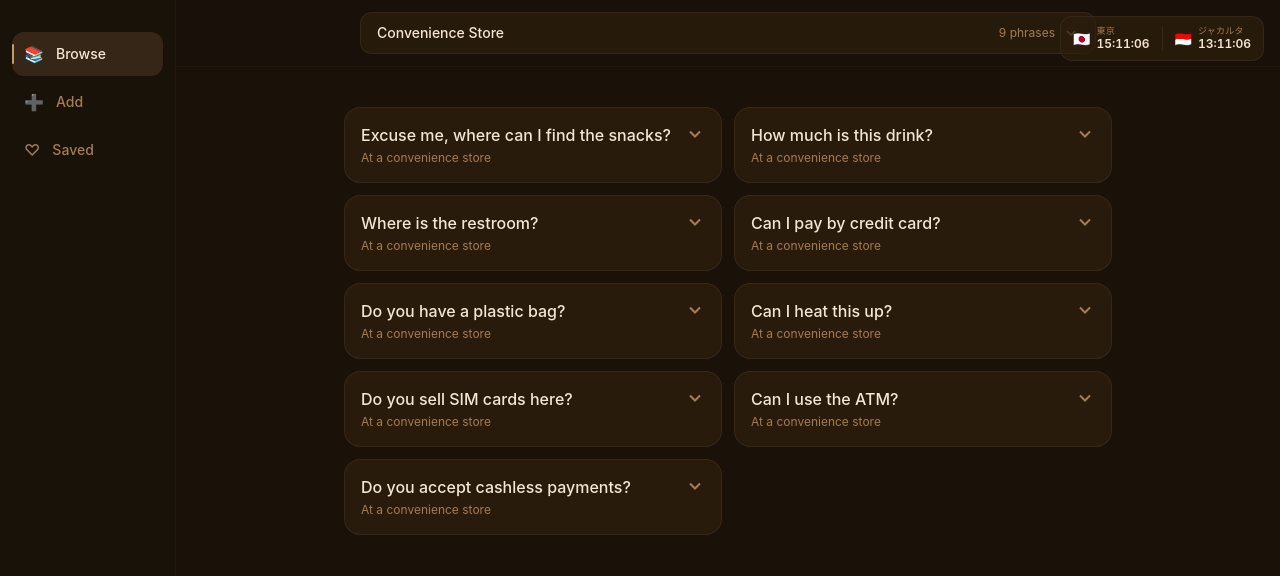
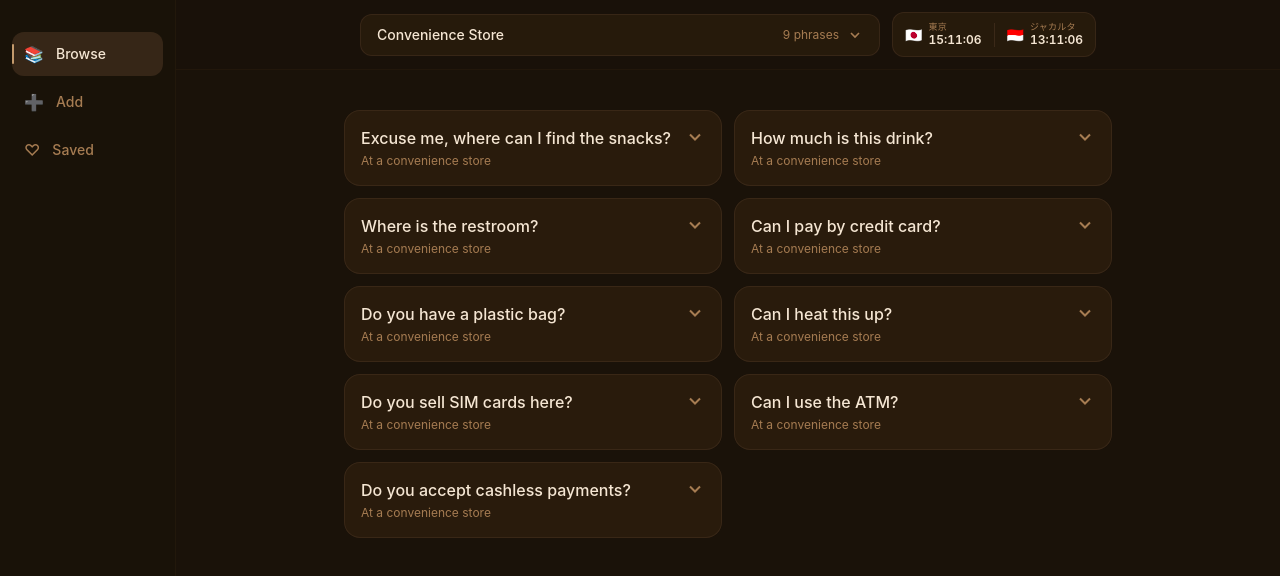
Before and after one commit to grarizki/japan-phrasebook, a React (Vite) app: page / in a window 1280 px wide. Shown: the top 576 px of the page. Built offline with nearby package versions, Linux system fonts and the light colour scheme.

Commit message:
Desktop: align clock with category trigger in top bar
- Replace floating fixed clock with clock inside the desktop top bar row
- Browse tab: trigger (flex-1) + clock side by side, centered
- Other tabs: clock right-aligned

```diff
--- a/src/App.tsx
+++ b/src/App.tsx
@@ -255,11 +255,6 @@ export default function App() {
         </div>
       </nav>
 
-      {/* Desktop Clock — top-right, hidden on mobile */}
-      <div className="hidden lg:block fixed top-4 right-4 z-40">
-        <RealTimeClock />
-      </div>
-
       {/* Main area */}
       <div className="flex-1 flex flex-col min-w-0">
         {/* Mobile Header — hidden on desktop */}
@@ -310,14 +305,14 @@ export default function App() {
           )}
         </header>
 
-        {/* Desktop Category Bar — shown on desktop browse tab */}
-        {tab === "browse" && (
-          <div className="hidden lg:block border-b border-brown-900/50 bg-brown-950/60">
-            <div className="max-w-3xl mx-auto px-4 py-3">
+        {/* Desktop Top Bar — category trigger (browse) + clock, aligned in one row */}
+        <div className="hidden lg:block border-b border-brown-900/50 bg-brown-950/60">
+          <div className="max-w-3xl mx-auto px-4 py-3 flex items-center gap-3">
+            {tab === "browse" ? (
               <button
                 data-testid="category-trigger"
                 onClick={() => setSheetOpen(true)}
-                className="w-full flex items-center justify-between rounded-xl bg-brown-900/70 border border-brown-800/50 px-4 py-2.5"
+                className="flex-1 flex items-center justify-between rounded-xl bg-brown-900/70 border border-brown-800/50 px-4 py-2.5"
               >
                 <span className="text-sm font-medium text-brown-100">
                   {currentCategory.label}
@@ -342,9 +337,12 @@ export default function App() {
                   </span>
                 </span>
               </button>
-            </div>
+            ) : (
+              <div className="flex-1" />
+            )}
+            <RealTimeClock />
           </div>
-        )}
+        </div>
 
         {/* Content */}
         <main className="flex-1 overflow-y-auto pb-20 lg:pb-8 pt-4 lg:pt-10">
```
